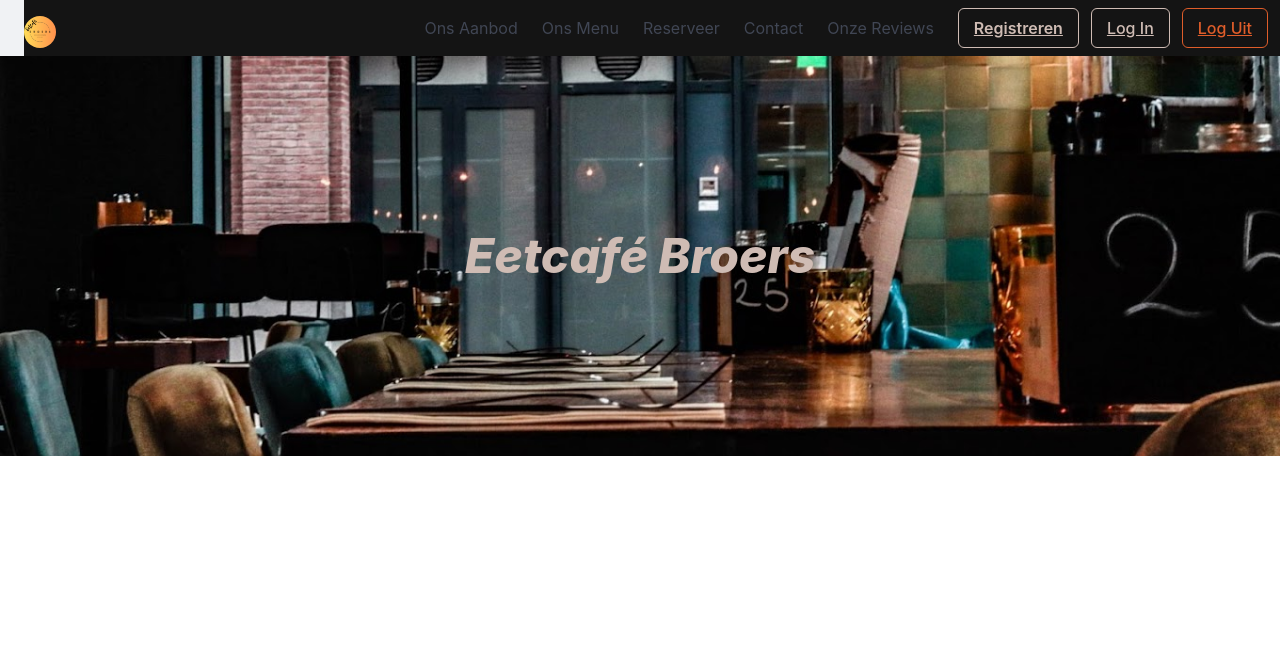
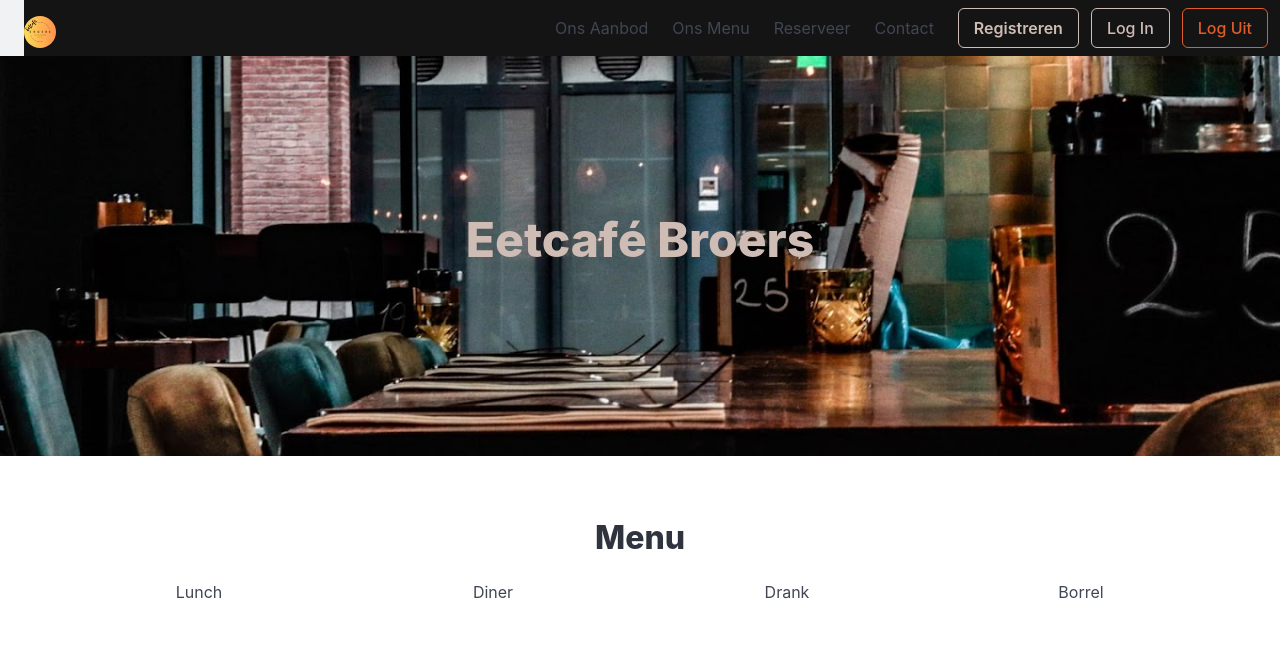
Before and after one commit to SukunaRaven/CLE2, a PHP site: page /homepage.php in a window 1280 px wide. Shown: the top 651 px of the page. Run offline with PHP 8.4, Linux system fonts and the light colour scheme.

Commit message:
homepage.php aangepast

```diff
--- a/CSS/style.css
+++ b/CSS/style.css
@@ -16,16 +16,32 @@
     --bulma-danger-l: 72%;
 }
 
-.button {
-    text-decoration-line: underline;
-}
-
 .background-image {
     width: 100%;
     height: 100%;
     object-fit: cover;
-    background-image:url(Images/RestaurantFoto.jpg);
+    background-image:url(/Images/RestaurantFoto.jpg);
     background-repeat: no-repeat;
     background-position: center;
     background-size: cover;
 }
+
+h2 {
+    padding-top: 4vh;
+}
+
+h3 {
+    padding-top: 4vh;
+}
+
+p {
+    padding-bottom: 2vh;
+}
+
+section {
+    padding-bottom: 4vh;
+}
+
+main {
+    padding-top: 4vh;
+}
--- a/aanbod.php
+++ b/aanbod.php
@@ -51,10 +51,6 @@
                 Contact
             </a>
 
-            <a href="reviewspage.php" class="navbar-item is-link">
-                Onze Reviews
-            </a>
-
             <div class="navbar-end">
                 <div class="navbar-item">
                     <div class="buttons">
@@ -81,7 +77,7 @@
     <section class="hero is-halfheight">
         <div class="hero-body">
             <div class="container has-text-centered">
-                <h1 class="title is-1 shadow has-text-primary is-italic">Eetcafé Broers</h1>
+                <h1 class="title is-1 shadow has-text-link">Eetcafé Broers</h1>
             </div>
         </div>
     </section>
--- a/homepage.php
+++ b/homepage.php
@@ -51,10 +51,6 @@
                 Contact
             </a>
 
-            <a href="reviewspage.php" class="navbar-item is-link">
-                Onze Reviews
-            </a>
-
             <div class="navbar-end">
                 <div class="navbar-item">
                     <div class="buttons">
@@ -81,11 +77,41 @@
     <section class="hero is-halfheight">
         <div class="hero-body">
             <div class="container has-text-centered">
-                <h1 class="title is-1 shadow has-text-link is-italic">Eetcafé Broers</h1>
+                <h1 class="title is-1 shadow has-text-link">Eetcafé Broers</h1>
             </div>
         </div>
     </section>
 </header>
 
+<main class="container">
+
+    <section>
+        <h2 class="title is-3 has-text-centered">Menu</h2>
+        <div class="columns">
+            <div class="column">
+                <article>
+                    <p class="has-text-centered">Lunch</p>
+                </article>
+            </div>
+            <div class="column">
+                <article>
+                    <p class="has-text-centered">Diner</p>
+                </article>
+            </div>
+            <div class="column">
+                <article>
+                    <p class="has-text-centered">Drank</p>
+                </article>
+            </div>
+            <div class="column">
+                <article>
+                    <p class="has-text-centered">Borrel</p>
+                </article>
+            </div>
+        </div>
+    </section>
+
+</main>
+
 </body>
 </html>
```
Also changed, not shown: contact.php (+10 -4 lines), evenementen.php (+10 -4 lines), login.php (+10 -4 lines), menu.php (+10 -4 lines), register.php (+11 -5 lines), reserveringen.php (+10 -4 lines), reviewspage.php (+10 -0 lines).
